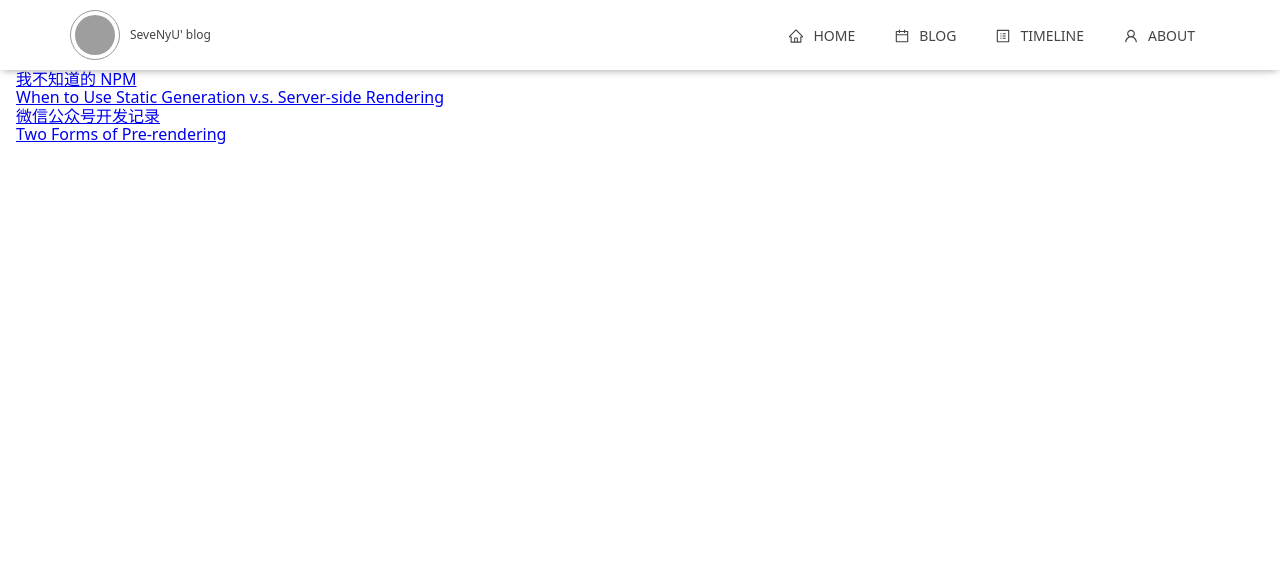
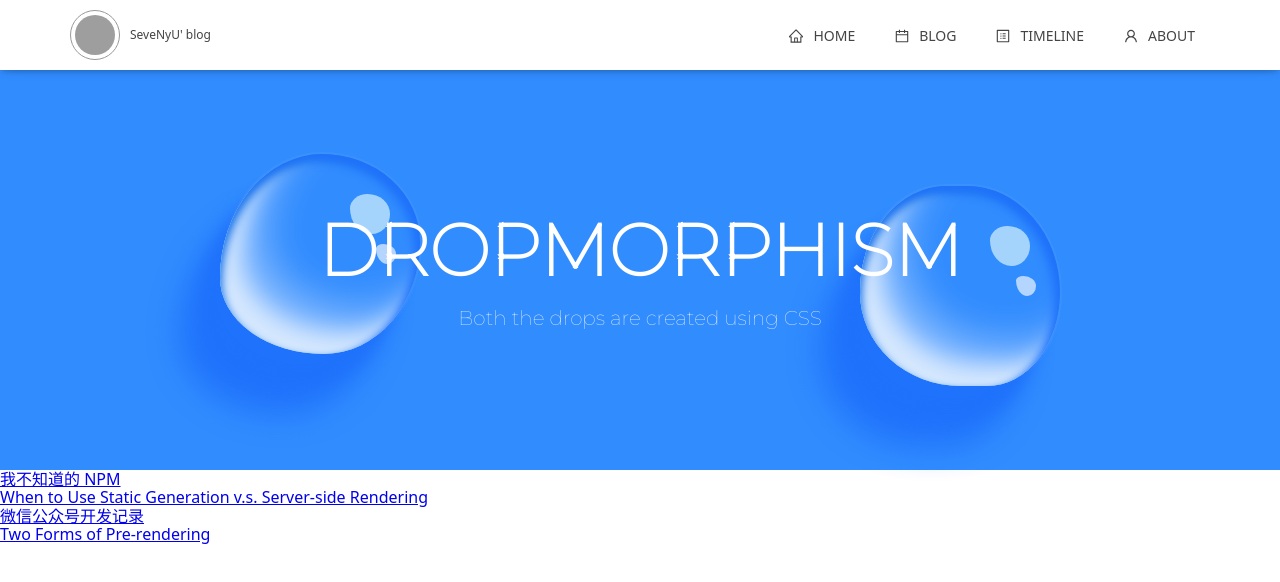
Before and after one commit to qiyu1205/blog-web, a Next.js app: page / in a window 1280 px wide. Shown: the top 582 px of the page. Built offline with nearby package versions, Linux system fonts and the light colour scheme; grey boxes are pictures that could not be loaded.

Commit message:
feat: 首页调试

```diff
--- a/components/Layout/styled.ts
+++ b/components/Layout/styled.ts
@@ -2,7 +2,6 @@ import styled from 'styled-components'
 
 const LayoutStyle =  styled.div`
   overflow: hidden;
-  padding: 0 1rem;
   margin: 70px auto 6rem;
 `
 export default LayoutStyle
--- a/pages/index.tsx
+++ b/pages/index.tsx
@@ -1,17 +1,39 @@
+import { ConsoleSqlOutlined } from '@ant-design/icons'
 import Head from 'next/head'
 import Link from 'next/link'
+import { PureComponent } from 'react'
 
 import Layout, { siteTitle } from '../components/Layout/Layout'
 import { getSortedPostsData } from '../lib/posts'
+import IndexStyled from './indexStyled'
 
-export default function Home({ allPostsData }) {
+interface Props{
+  allPostsData: Array<any>,
+}
+interface State{}
+
+export default class Home extends PureComponent<Props, State> {
+  componentDidMount() {
+  }
+
+  render() {
     return (
       <Layout>
         <Head>
           <title>{siteTitle}</title>
         </Head>
+        <IndexStyled>
+          <div className="c">
+          <div className="drop drop1"></div>
+          <div className="drop drop2"></div>
+          <div className="text-c">
+            <h1>DROPMORPHISM</h1>
+            <p>Both the drops are created using CSS</p>
+          </div>
+        </div>
+        </IndexStyled>
         <section>
-        {allPostsData.map(({ id, title }) => (
+          {this.props.allPostsData.map(({ id, title }) => (
             <div key={id}>
               <Link href={`/posts/${id}`}>
                 <a>{title}</a>
@@ -22,6 +44,7 @@ export default function Home({ allPostsData }) {
       </Layout>
     )
   }
+}
 
 export async function getStaticProps() {
   const allPostsData = getSortedPostsData()
--- /dev/null
+++ b/pages/indexStyled.ts
@@ -0,0 +1,85 @@
+import styled from 'styled-components'
+
+const IndexStyled  = styled.div`
+    height: 400px;
+    margin: 0;
+    display: grid;
+    place-items: center;
+    background: linear-gradient(to right, #12c2e9, #c471ed, #f64f59);
+    background: #318CFE;
+    font-family: 'Montserrat', sans-serif;
+
+  .c {
+    position: relative;
+  }
+
+  .text-c {
+    display: grid;
+    place-items: center;
+    position: relative;
+  }
+
+  h1 {
+    position: relative;
+    font-size: 72px;
+    color: white;
+    line-height: 0;
+  }
+
+  .drop {
+    position: absolute;
+    height: 200px;
+    width: 200px;
+    background: #54ABFB;
+    border-radius: 51% 49% 48% 52% / 62% 44% 56% 38%;
+    opacity: 0.8;
+    border: 2px solid #3d93ff;
+  }
+
+  .drop::before {
+    content: "";
+    position: absolute;
+    height: 100%;
+    width: 100%;
+    background: #318CFE;
+    border-radius: 51% 49% 48% 52% / 62% 44% 56% 38%;
+    box-shadow: -20px 30px 16px #1B6CFB, -40px 60px 32px #1b6cfb, inset -6px 6px 10px #1B6CFB, inset 2px 6px 10px #1a74e5, inset 20px -20px 22px white, inset 40px -40px 44px #a8ceff;
+  }
+
+  .drop::after {
+    content: "";
+    position: absolute;
+    height: 40px;
+    width: 40px;
+    background: #E6FDFB;
+    border-radius: 44% 56% 46% 54% / 36% 50% 50% 64%;
+    left: 130px;
+    top: 40px;
+    box-shadow: 16px 40px 0 -10px white;
+    opacity: 0.8;
+  }
+
+  .drop1 {
+    left: -100px;
+    top: -50px;
+  }
+
+  .drop2 {
+    right: -100px;
+    bottom: -50px;
+    border-radius: 46% 50% 39% 54% / 56% 57% 50% 50%;
+  }
+
+  .drop2::before {
+    border-radius: 46% 50% 39% 54% / 56% 57% 50% 50%;
+  }
+
+  p {
+    line-height: 0;
+    color: white;
+    font-size: 20px;
+    font-family: "Montserrat"
+  }
+`
+
+export default IndexStyled
--- a/pages/posts/[id].tsx
+++ b/pages/posts/[id].tsx
@@ -85,7 +85,7 @@ export default class Post extends PureComponent<Props, State> {
           <h1 className="postTitle">{postData.title}</h1>
           <div className="tagsWrap">
             <Date dateString={postData.date} />
-            { postData.tags.split(',').map(tag => <PostTag key={tag}>{tag}</PostTag>) }
+            { postData.tags?.split(',').map(tag => <PostTag key={tag}>{tag}</PostTag>) }
           </div>
           <ReactMarkdown
             remarkPlugins={[gfm]}
--- a/styles/global.css
+++ b/styles/global.css
@@ -1,5 +1,9 @@
+@import url('https://fonts.googleapis.com/css2?family=Montserrat:wght@100&display=swap');
+@import url('https://fonts.googleapis.com/css2?family=Poppins:wght@900&display=swap');
+
 body {
   font-family: system-ui,-apple-system,Segoe UI,Roboto,Ubuntu,Cantarell,Noto Sans,sans-serif,BlinkMacSystemFont,"Segoe UI",Helvetica,Arial,sans-serif,"Apple Color Emoji","Segoe UI Emoji","Segoe UI Symbol";
   -webkit-font-smoothing: antialiased;
   font-size: 16px;
+  overflow: hidden;
 }
```
Lines whose indentation alone changed are shown as unchanged.
